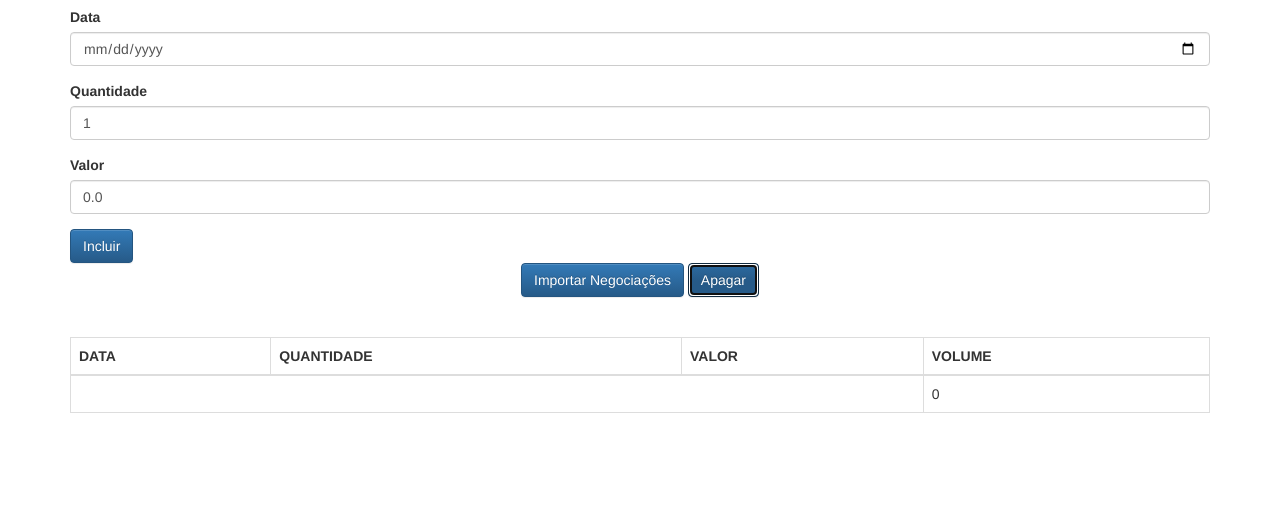
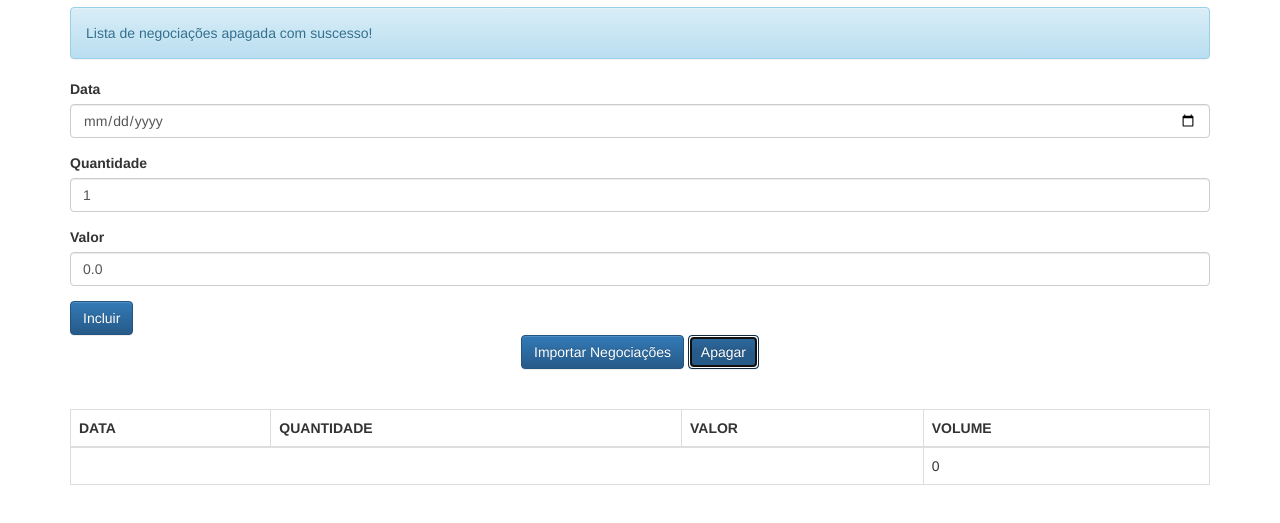
Before and after one commit to ianmichaelxp/Projeto-JavaScript, a plain HTML site: page client/index.html in a window 1280 px wide. Both pictures are taken after a click on the button "Apagar". Shown: the part 63-586 px from the top of the page. Drawn offline with Linux system fonts and the light colour scheme.

Commit message:
Adicionado função para apagar lista de negociacoes

```diff
--- a/client/index.html
+++ b/client/index.html
@@ -38,7 +38,7 @@
         <button class="btn btn-primary text-center" type="button">
             Importar Negociações
         </button>
-        <button class="btn btn-primary text-center" type="button">
+        <button class="btn btn-primary text-center" type="button" onclick="negociacaoController.esvazia()">
             Apagar
         </button>
     </div>
--- a/client/js/app/controllers/NegociacaoController.js
+++ b/client/js/app/controllers/NegociacaoController.js
@@ -24,6 +24,9 @@ class NegociacaoController {
         this._mensagem.texto = "Negociação adicionada com suscesso!";
         this._mensagensView.update(this._mensagem);
 
+        console.log(this._negociacoes.listaNegociacoes);
+
+
         this._limpaFormulario();
     }
 
@@ -34,6 +37,16 @@ class NegociacaoController {
             this._inputValor.value
         );
     }
+
+    esvazia(){
+        this._negociacoes.esvazia();
+        this._negociacoesView.update(this._negociacoes);
+
+        this._mensagem.texto = "Lista de negociações apagada com suscesso!";
+        this._mensagensView.update(this._mensagem);
+        console.log(this._negociacoes.listaNegociacoes);
+    }
+
     _limpaFormulario() {
         this._inputData.value = '';
         this._inputQuantidade.value = 1;
--- a/client/js/app/models/ListaNegociacoes.js
+++ b/client/js/app/models/ListaNegociacoes.js
@@ -11,4 +11,8 @@ class ListaNegociacoes{
         //cria um clone do array
         return [].concat(this._negociacoes);
     }
+
+    esvazia(){
+        this._negociacoes = [];
+    }
 }
```
